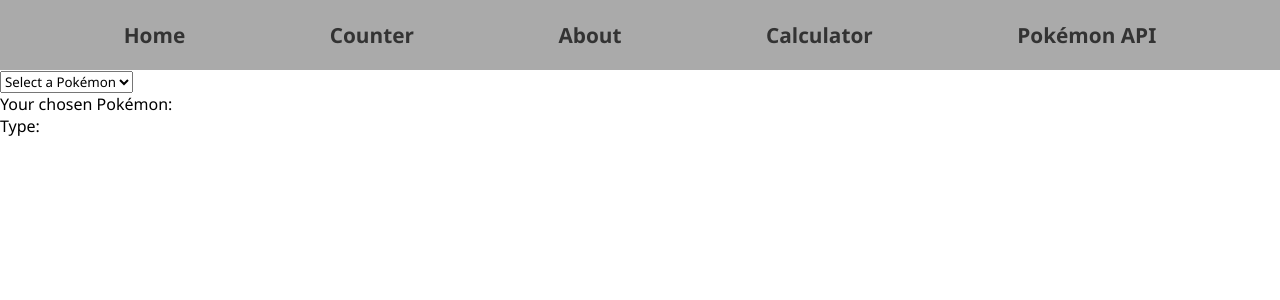
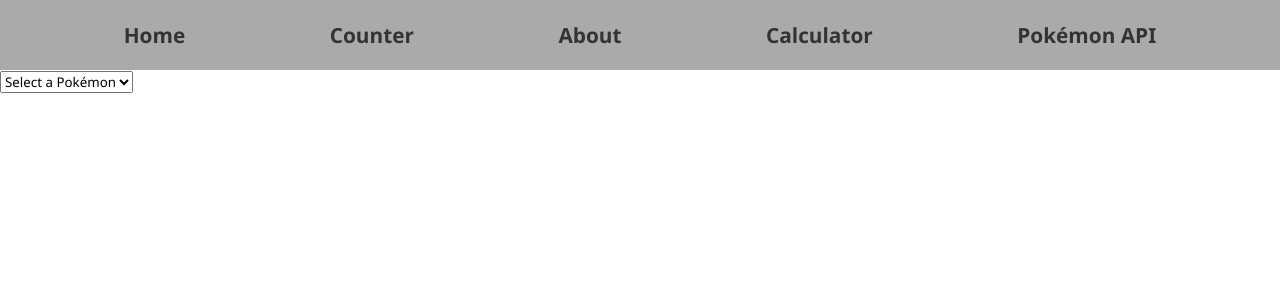
Before and after one commit to RynJyn/reacttest, a React (Create React App) app: page /pokemon in a window 1280 px wide. Shown: the top 300 px of the page. Built offline with nearby package versions, Linux system fonts and the light colour scheme.

Commit message:
Added conditional rendering

```diff
--- a/src/Components/Pokemon.js
+++ b/src/Components/Pokemon.js
@@ -22,7 +22,7 @@ const Pokemon = () =>
     {
         const res = await axios.get(url);
         setName(res.data.name);
-        setType(res.data.types[0].type.name);
+        setType(res.data.types);
         console.log(res);
     }
 
@@ -36,8 +36,16 @@ const Pokemon = () =>
                     <option value="7">Squirtle</option>
                 </select>
 
-                <p>Your chosen Pokémon: <span className="capitalise">{name}</span></p>
-                <p>Type: <span className={`capitalise pokemon-type-${type ? type : "none"}`}>{type}</span></p>
+                {name &&
+                    <p>Your chosen Pokémon: <span className="capitalise">{name}</span></p>
+                }
+                {type && type.length > 0 &&
+                    <p>Type:
+                        {type.map((t) => {
+                            return <span className={`capitalise pokemon-type-${t}`}>{t.type.name}</span>;
+                        })}
+                    </p>
+                }
             </div>
         </>
     )
```
